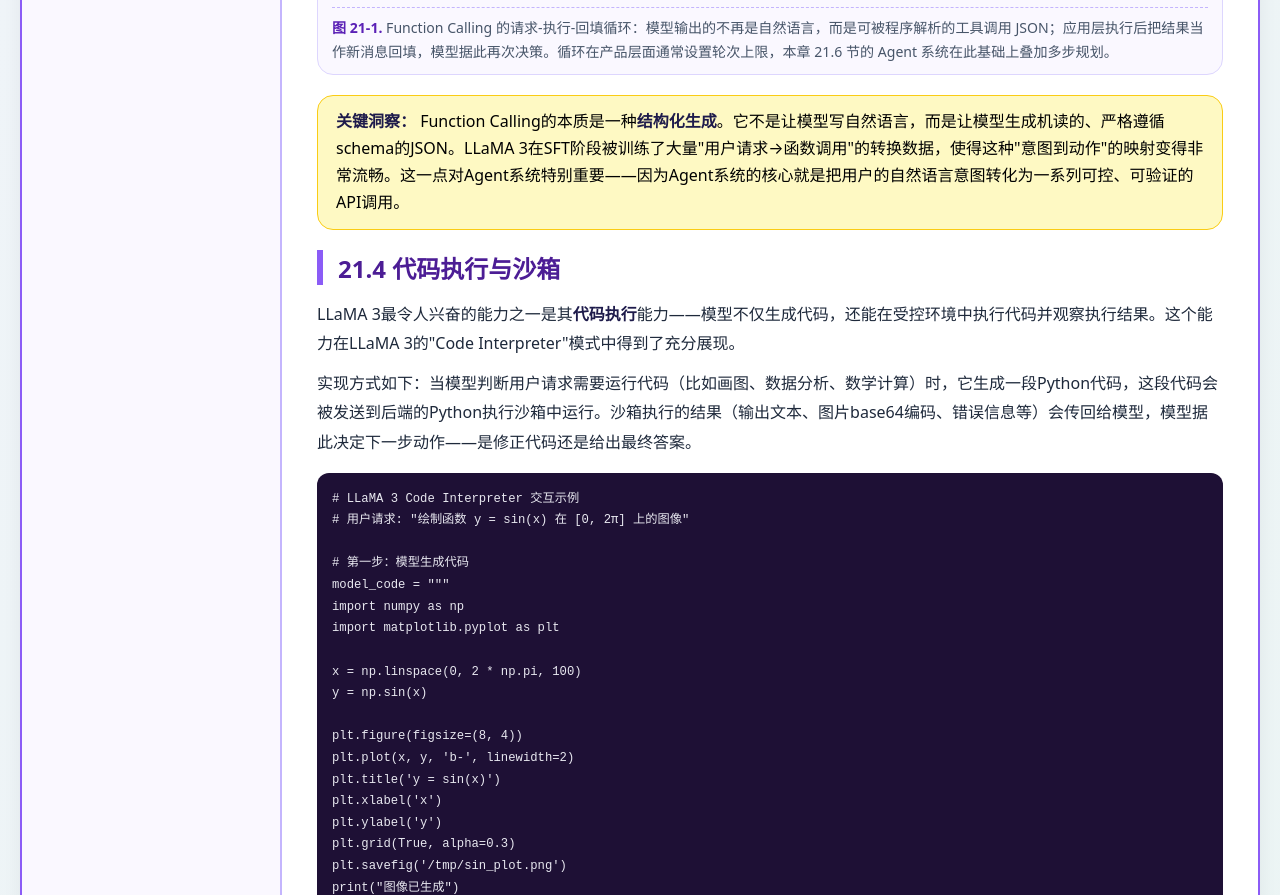
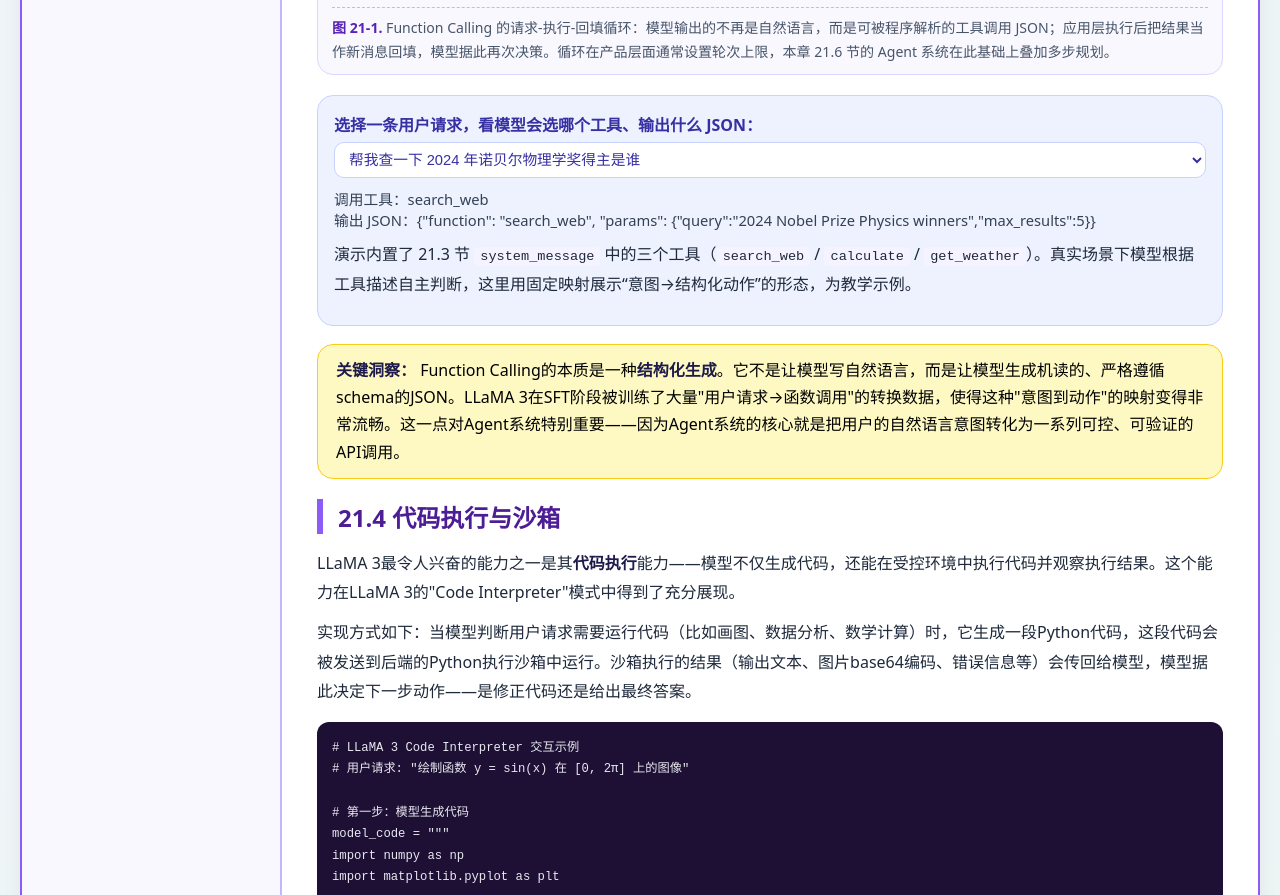
Before and after one commit to 1998x-stack/llama-tutorial, a plain HTML site: page 21.html in a window 1280 px wide. Shown: the part 4188-5083 px from the top of the page. Drawn offline with Linux system fonts and the light colour scheme.

Commit message:
feat(llama-tutorial): add intent-to-tool decision demo to chapter 21

```diff
--- a/21.html
+++ b/21.html
@@ -249,6 +249,37 @@ model_output = """
             <figcaption><strong>图 21-1.</strong> Function Calling 的请求-执行-回填循环：模型输出的不再是自然语言，而是可被程序解析的工具调用 JSON；应用层执行后把结果当作新消息回填，模型据此再次决策。循环在产品层面通常设置轮次上限，本章 21.6 节的 Agent 系统在此基础上叠加多步规划。</figcaption>
         </figure>
 
+        <div class="widget" role="group" aria-label="工具调用决策演示">
+            <label for="fc-query">选择一条用户请求，看模型会选哪个工具、输出什么 JSON：</label>
+            <select id="fc-query" style="width:100%;padding:8px 10px;border-radius:10px;border:1px solid #c7d2fe;background:#fff;font-size:0.92rem;color:#3730a3;">
+                <option value="search_web" selected>帮我查一下 2024 年诺贝尔物理学奖得主是谁</option>
+                <option value="calculate">计算 sqrt(12.5 × 8)，保留 3 位小数</option>
+                <option value="get_weather">明天北京天气怎么样？</option>
+                <option value="none">把这段话翻译成法语</option>
+            </select>
+            <div class="readout" id="fc-readout" style="white-space:pre-wrap;">…</div>
+            <p>演示内置了 21.3 节 <code>system_message</code> 中的三个工具（<code>search_web</code> / <code>calculate</code> / <code>get_weather</code>）。真实场景下模型根据工具描述自主判断，这里用固定映射展示“意图→结构化动作”的形态，为教学示例。</p>
+        </div>
+        <script>
+        (function () {
+            var sel = document.getElementById('fc-query');
+            var out = document.getElementById('fc-readout');
+            var table = {
+                search_web: { fn: 'search_web', params: { query: '2024 Nobel Prize Physics winners', max_results: 5 } },
+                calculate: { fn: 'calculate', params: { expression: 'sqrt(12.5*8)', precision: 3 } },
+                get_weather: { fn: 'get_weather', params: { city: '北京', date: '明天' } },
+                none: null
+            };
+            function render() {
+                var r = table[sel.value];
+                if (!r) { out.textContent = '无需调用工具：模型直接生成文本回答（例如翻译结果），不产生函数调用 JSON。'; return; }
+                out.textContent = '调用工具：' + r.fn + '\n输出 JSON：{"function": "' + r.fn + '", "params": ' + JSON.stringify(r.params) + '}';
+            }
+            sel.addEventListener('change', render);
+            render();
+        })();
+        </script>
+
         <div class="highlight">
             <strong>关键洞察：</strong> Function Calling的本质是一种<strong>结构化生成</strong>。它不是让模型写自然语言，而是让模型生成机读的、严格遵循schema的JSON。LLaMA 3在SFT阶段被训练了大量"用户请求→函数调用"的转换数据，使得这种"意图到动作"的映射变得非常流畅。这一点对Agent系统特别重要——因为Agent系统的核心就是把用户的自然语言意图转化为一系列可控、可验证的API调用。
         </div>
```
